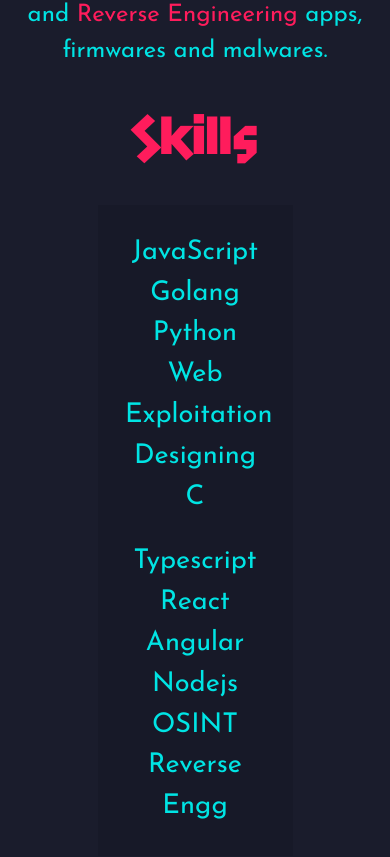
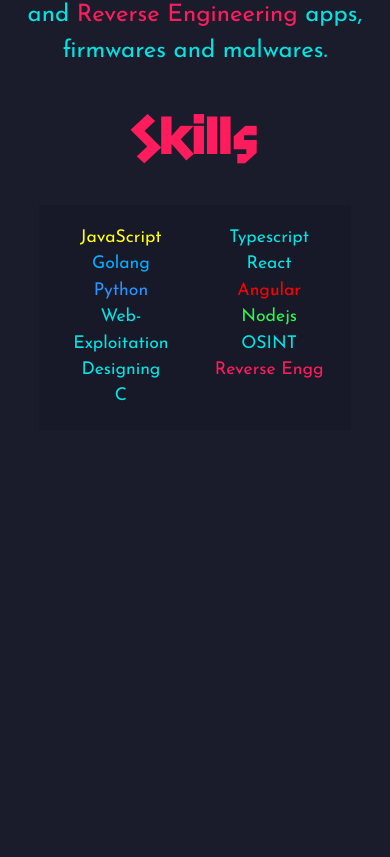
Before and after one commit to ujjwal-kr/mywebsite, a React (Create React App) app: page / in a window 390 px wide. Shown: the part 1093-1950 px from the top of the page. After the commit the page ends 1583 px from the top, so only its background shows below. Built offline with nearby package versions, Linux system fonts and the light colour scheme.

Commit message:
added colors and responsiveness to skills

```diff
--- a/src/components/home.tsx
+++ b/src/components/home.tsx
@@ -9,13 +9,13 @@ export const MyImageEl = styled.img`
     border: 5px solid #ff1c5c;
     margin-top: -5em;
     @media all and (max-width: 800px) {
-        width: 18rem;
-        height: 18rem;
+        width: 16rem;
+        height: 16rem;
     }
 
     @media all and (max-width: 350px) {
-        width: 15rem;
-        height: 15rem;
+        width: 13rem;
+        height: 13rem;
         margin-top: -3em;
     }
 `
@@ -66,12 +66,19 @@ export const DesHeading = styled.h1`
 
 // Skills
 export const SkillsContainer = styled.div`
-    width: 50%;
+    width: 60%;
     margin: auto;
     padding: 4%;
     background-color: rgba(0, 0, 0, .1);
+    @media all and (max-width: 800px) {
+        padding: 2%;
+        width: 80%;
+    }
 `
 
 export const Col = styled.div `
     font-size: 1.7rem;
+    @media all and (max-width: 800px) {
+        font-size: 1.1em;
+    }
 `
--- a/src/home.tsx
+++ b/src/home.tsx
@@ -59,22 +59,22 @@ function Skills() {
             <br/>
             <DesHeading className="has-text-primary stiff">Skills</DesHeading>
             <br/>
-            <SkillsContainer className="columns text">
+            <SkillsContainer className="columns is-mobile text">
                 <Col className="column">
-                    <li>JavaScript</li>
-                    <li>Golang</li>
-                    <li>Python</li>
-                    <li>Web Exploitation</li>
+                    <li style={{color: 'yellow'}} >JavaScript</li>
+                    <li style={{color: '#00aeff'}}>Golang</li>
+                    <li style={{color: '#2994ff'}}>Python</li>
+                    <li>Web-Exploitation</li>
                     <li>Designing</li>
                     <li>C</li>
                 </Col>
                 <Col className="column">
                     <li>Typescript</li>
                     <li>React</li>
-                    <li>Angular</li>
-                    <li>Nodejs</li>
+                    <li style={{color: 'red'}}>Angular</li>
+                    <li className="has-text-success">Nodejs</li>
                     <li>OSINT</li>
-                    <li>Reverse Engg</li>
+                    <li className="has-text-primary">Reverse Engg</li>
                 </Col>
             </SkillsContainer>
             <br/>
```
